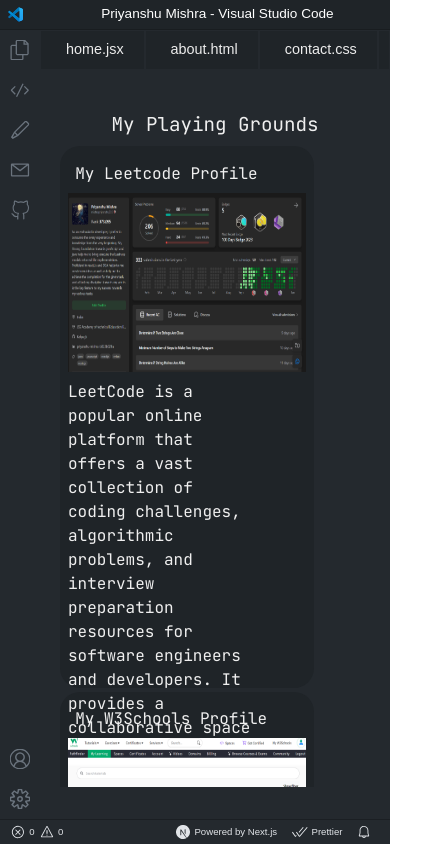
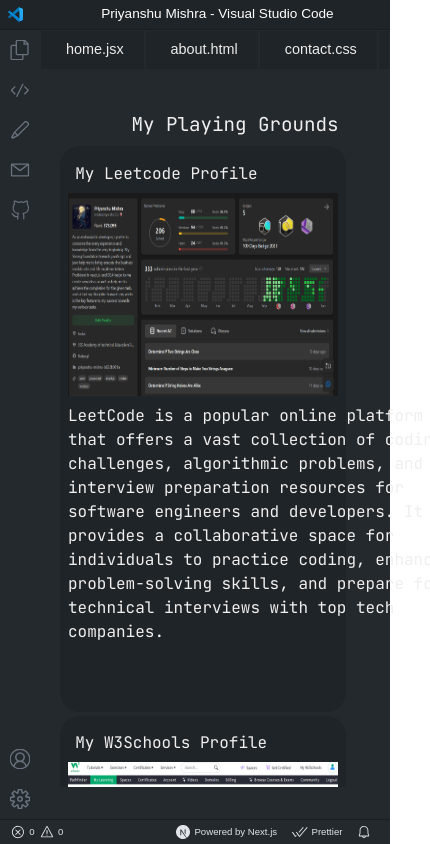
Before and after one commit to Kalyug5/my-portfolio, a Next.js app: page /platforms in a window 390 px wide. Shown: the whole page, 430 px wide, since content can reach past the window. Built offline with nearby package versions, Linux system fonts and the light colour scheme.

Commit message:
"updated"

```diff
--- a/styles/Platform.module.css
+++ b/styles/Platform.module.css
@@ -44,7 +44,5 @@
         width: 80%;
     }
 
-    .leet_cont{
-        width: 80%;
-    }
+
 }
```
